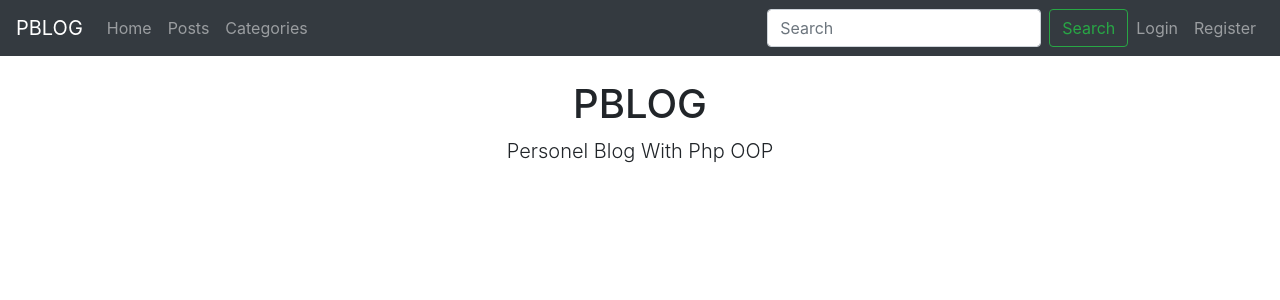
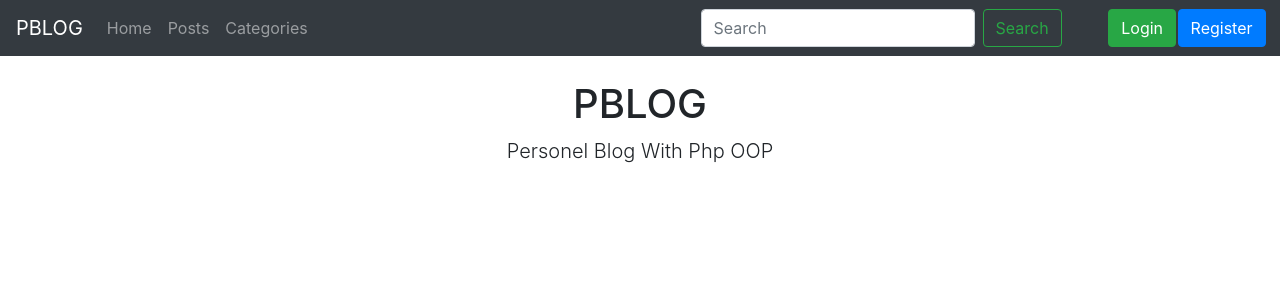
Before and after one commit to yusufalper/pblog, a PHP site: page / in a window 1280 px wide. Shown: the top 300 px of the page. Run offline with PHP 8.4, Linux system fonts and the light colour scheme; data that the repository does not hold is empty; a stand-in replaces the project's code that opens the database connection; some libraries are stand-ins or nearby versions.

Commit message:
progress

```diff
--- a/assets/css/style.css
+++ b/assets/css/style.css
@@ -1,3 +1,9 @@
+.navbar-addpost{
+  margin-right: 1%;
+}
+.div-search{
+  margin-right: 4%;
+}
 .btn-posts {
   margin-bottom: 35px;
 }
--- a/controllers/posts.php
+++ b/controllers/posts.php
@@ -21,4 +21,16 @@ class Posts extends Controller
         $viewModel = new PostModel();
         $this->returnView($viewModel->details(), true);
     }
+
+    protected function myposts()
+    {
+        $viewModel = new PostModel();
+        $this->returnView($viewModel->myposts(), true);
+    }
+
+    protected function delete()
+    {
+        $viewModel = new PostModel();
+        $this->returnView($viewModel->delete(), true);
+    }
 }
--- a/models/post.php
+++ b/models/post.php
@@ -44,4 +44,28 @@ class PostModel extends Model
         $rows = $this->single();
         return $rows;
     }
+
+    public function myposts()
+    {
+        $this->query("SELECT * FROM posts WHERE user_id=:uid ORDER BY post_date DESC");
+        $this->bind(':uid', $_SESSION['user_data']['id']);
+        $rows = $this->resultSet();
+        return $rows;
+    }
+
+    public function delete()
+    {
+        $this->query(" DELETE FROM posts WHERE id =:id ");
+        $this->bind(':id', $_POST['xid']);
+        $this->execute();
+
+        $count = $this->stmt->rowCount(); //Checking
+        if ($count > 0) {
+            Messages::setMsg('Silme DSADSDSADSADAS', 'erroASDDASr');
+            header('Location: ' . ROOT_URL . 'posts/myposts?msg=basarili');
+        } else {
+            Messages::setMsg('Silme Başarısız', 'error');
+        }
+
+    }
 }
--- a/views/Users/login.php
+++ b/views/Users/login.php
@@ -6,11 +6,11 @@
         <form method="post" action="<?php $_SERVER['PHP_SELF'];?>">
             <div class="form-group">
                 <label>Email:</label>
-                <input type="text" name="email" class="form-control" />
+                <input type="email" name="email" placeholder="xxxxx@yyyy.com" class="form-control" required/>
             </div>
             <div class="form-group">
                 <label>Password:</label>
-                <input type="password" name="password" class="form-control" />
+                <input type="password" name="password" class="form-control" required/>
             </div>
             <input class="btn btn-primary" name="submit" type="submit" value="Submit" />
         </form>
--- a/views/main.php
+++ b/views/main.php
@@ -29,9 +29,19 @@
         <li>
           <a class="nav-link" href="<?php echo ROOT_URL; ?>categories">Categories</a>
         </li>
+        <?php if (isset($_SESSION['is_logged_in'])): ?>
+          <li>
+            <a class="nav-link" href="<?php echo ROOT_URL; ?>posts/myposts">My Posts</a>
+          </li>
+        <?php endif;?>
+
       </ul>
-
-      <form class="form-inline my-2 my-lg-0">
+      <div class="navbar-addpost">
+          <?php if (isset($_SESSION['is_logged_in'])): ?>
+            <a class="btn btn-warning" href="<?php echo ROOT_PATH; ?>posts/add">New Post</a>
+          <?php endif;?>
+      </div>
+      <form class="form-inline my-2 my-lg-0 div-search">
         <input class="form-control mr-sm-2" type="text" placeholder="Search" aria-label="Search">
         <button class="btn btn-outline-success my-2 my-sm-0" type="submit">Search</button>
       </form>
@@ -40,18 +50,18 @@
           <li>
             <a class="nav-link" href="<?php echo ROOT_URL; ?> "> <?php echo 'Welcome, ' . $_SESSION['user_data']['name']; ?></a>
           </li>
-          <li>
-            <a class="nav-link" href="<?php echo ROOT_URL; ?>users/usettings">Settings</a>
+          <li> <!-- SETTİNGS -->
+            <a class="nav-link" href="<?php echo ROOT_URL; ?>users/usettings"><i class="fas fa-cog"></i></a>
+          </li>
+          <li> <!-- LOG OUT -->
+            <a class="nav-link" href="<?php echo ROOT_URL; ?>users/logout"><i class="fas fa-sign-out-alt"></i></a>
+          </li>
+        <?php else: ?>
+          <li style="margin-right:1%;">
+            <a href="<?php echo ROOT_URL; ?>users/login" class="btn btn-success" role="button">Login</a>
           </li>
           <li>
-            <a class="nav-link" href="<?php echo ROOT_URL; ?>users/logout">Log Out</a>
-          </li>
-        <?php else: ?>
-          <li>
-            <a class="nav-link" href="<?php echo ROOT_URL; ?>users/login">Login</a>
-          </li>
-          <li>
-            <a class="nav-link" href="<?php echo ROOT_URL; ?>users/register">Register</a>
+            <a href="<?php echo ROOT_URL; ?>users/register" class="btn btn-primary" role="button">Register</a>
           </li>
         <?php endif;?>
       </ul>
@@ -62,7 +72,7 @@
     <main role="main" class="container">
 
       <div class="starter-template" style="padding-top:80px;">
-        <?php Messages::display();?>
+        <?php Messages::display(); ?>
         <?php require $view;?>
       </div>
 
```
Also changed, not shown: views/Posts/details.php (+13 -9 lines), views/Posts/index.php (+2 -7 lines), views/Posts/myposts.php (added, +18 -0 lines), views/Users/register.php (+6 -6 lines).
